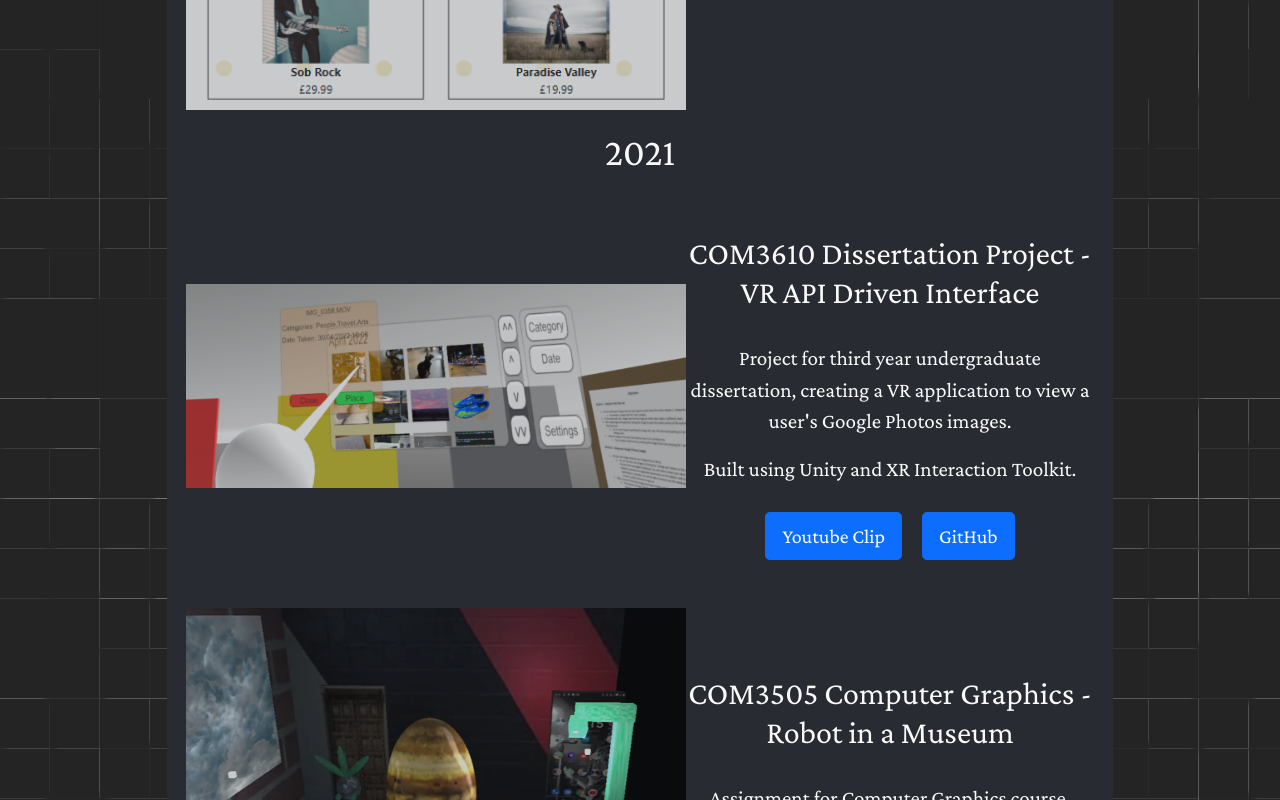
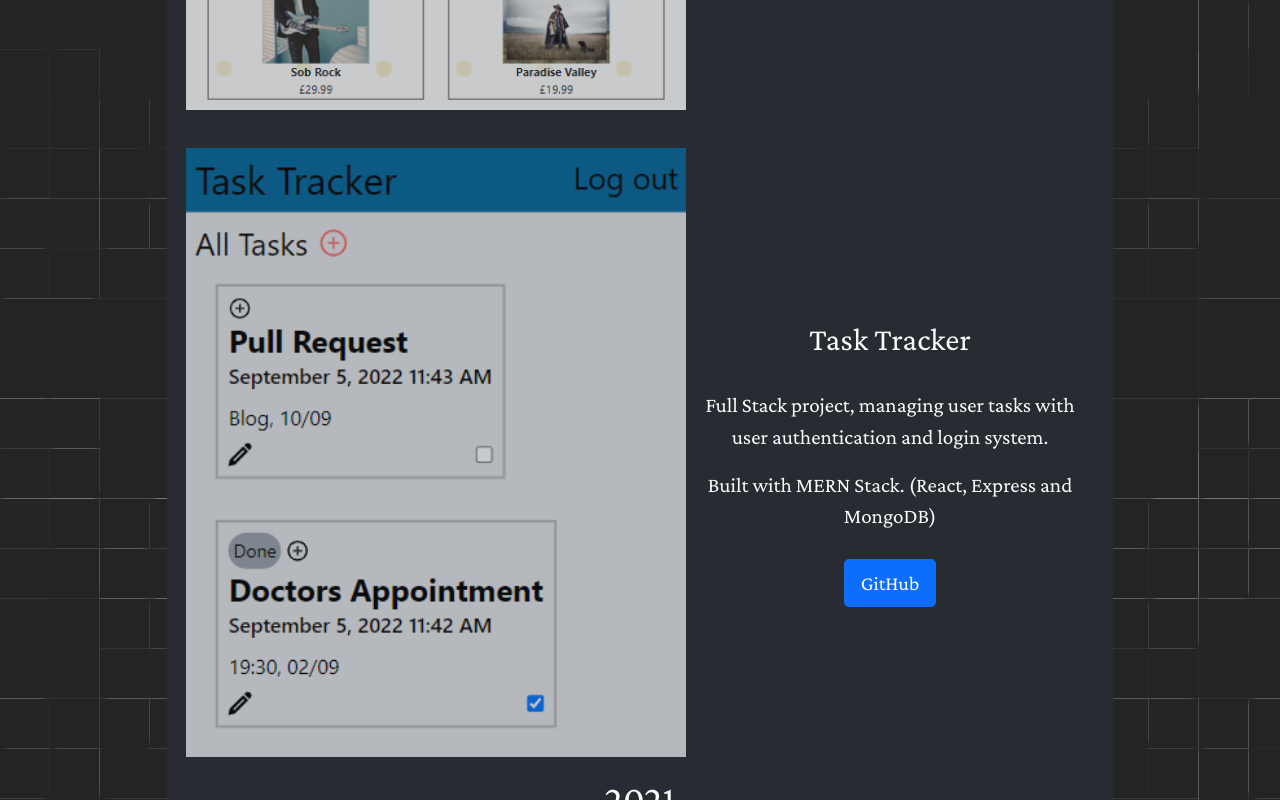
Before and after one commit to jluong23/blog, a React (Create React App) app: page /blog/projects in a window 1280 px wide. Shown: the part 700-1500 px from the top of the page. Built offline with nearby package versions, Linux system fonts and the light colour scheme.

Commit message:
Added task tracker project, fixed logic for project overview component

```diff
--- a/src/components/ProjectOverview.js
+++ b/src/components/ProjectOverview.js
@@ -28,12 +28,23 @@ const ProjectOverview = React.forwardRef(({title, projectIds, showProjectYears},
     </h2>
   </div>
 
-  // projectIds: only show these projects. If empty, map over all projects (projectData)
-  let projectsToShow = projectIds ?  projectData.filter((project) => projectIds.includes(project.id)) : projectData
-  // sort most recent projects at start of array
-  projectsToShow.sort(function(a,b){
-    return b.projectStartYear - a.projectStartYear;
-  });
+  let projectsToShow = [];
+  if(projectIds){
+    // projectIds: only show these projects in the given order.
+    projectIds.map((projectId) => {
+      projectsToShow.push(
+        projectData.find((project) => {
+          return project.id === projectId;
+        })
+      )
+    })
+  }else{
+    // show all projects, sort most recent projects at start of array
+    projectsToShow = projectData;
+    projectsToShow.sort(function(a,b){
+      return b.projectStartYear - a.projectStartYear;
+    });
+  }
 
   return (
     <Wrapper ref={ref} id="projects" bgColor={theme.overviewColor}>
--- a/src/pages/Home.js
+++ b/src/pages/Home.js
@@ -125,7 +125,7 @@ const Home = React.forwardRef(({setNavMenuFocus, scrollTo, setAbsoluteHeader, ge
       </ScrollUpArrow>
       }
       <HomeContent>
-        <ProjectOverview ref={projectRef} projectIds={[1,2]}/>
+        <ProjectOverview ref={projectRef} projectIds={[5,2,1]}/>
         <BlogOverview  getLatestBlogs={getLatestBlogs}/>
         <About/>
       </HomeContent>
--- a/src/projects/projectData.json
+++ b/src/projects/projectData.json
@@ -48,5 +48,17 @@
             {
                 "GitHub": "https://github.com/jluong23/Projectile-Simulator/"
             }
+    },
+    {
+        "id": 5,
+        "title": "Task Tracker",
+        "description": "Full Stack project, managing user tasks with user authentication and login system.",
+        "projectLanguages": "Built with MERN Stack. (React, Express and MongoDB)",
+        "thumbnail": "task-tracker.png",
+        "projectStartYear": 2022,
+        "projectUrls":
+            {
+                "GitHub": "https://github.com/jluong23/task-app-auth"
+            }
     }
 ]
```
Also changed, not shown: src/projects/thumbnails/task-tracker.png (added).
